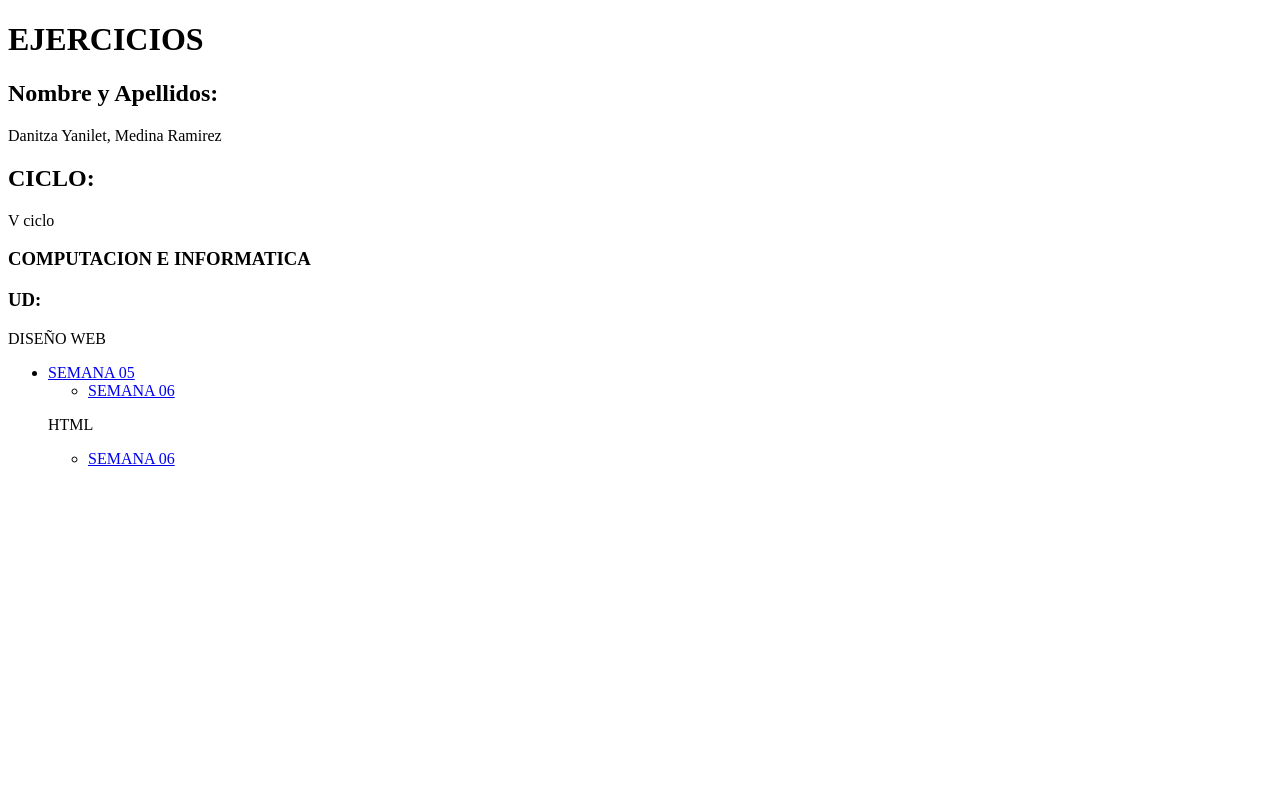
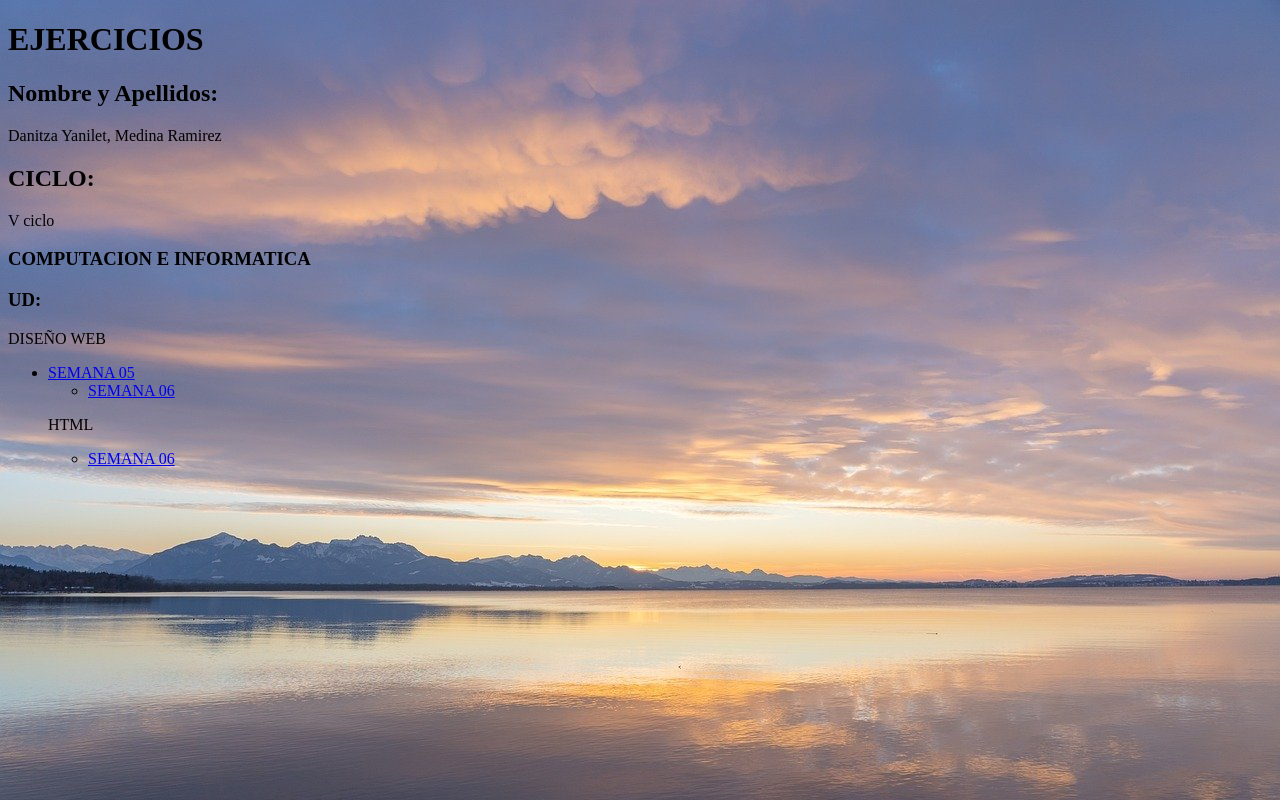
Before and after one commit to DanitzaMedRa/Medina, a plain HTML site: page index.html in a window 1280 px wide. Drawn offline with Linux system fonts and the light colour scheme; the site is published under a folder, as on GitHub Pages, so addresses that start at the root find nothing.

Commit message:
Add files via upload

```diff
--- a/estilos/index.css
+++ b/estilos/index.css
@@ -1,5 +1,5 @@
 body{
-    background: url(/imagenes/atardecer.jpg);
+    background: url(../imagenes/atardecer.jpg);
     background-attachment: fixed;
     background-size: cover;
 }
--- a/estilos/tabla.css
+++ b/estilos/tabla.css
@@ -1,5 +1,5 @@
 body {
-    background-image: url("imagenes/Imagen3.png.jpeg");
+    background-image: url("../imagenes/Imagen3.png.jpeg");
     font-family: Arial, sans-serif;
     margin: 0;
     padding: 0;
```
